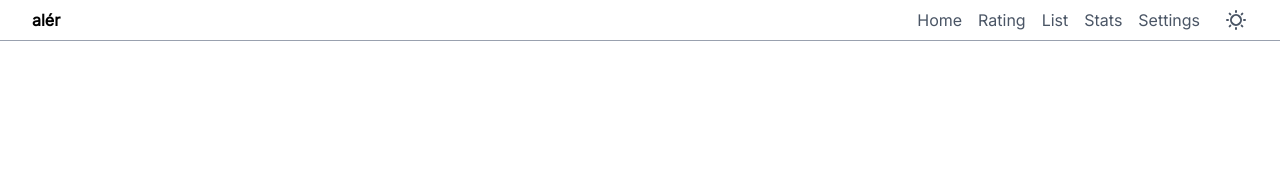
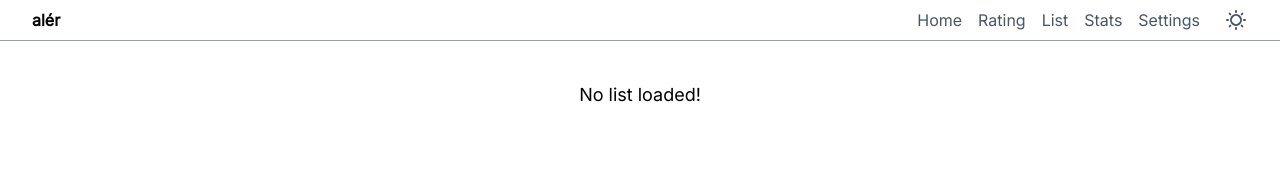
Before and after one commit to jumpyjacko/aler, a SvelteKit app: page /list in a window 1280 px wide. Shown: the top 171 px of the page. Built offline with nearby package versions, Linux system fonts and the light colour scheme.

Commit message:
add: no list notice on list page

```diff
--- a/src/routes/list/+page.svelte
+++ b/src/routes/list/+page.svelte
@@ -8,6 +8,7 @@
     import { resolve } from "$app/paths";
 
     let seriesList: Series[] | null = $state(null);
+    let loading: boolean = $state(true);
 
     onMount(async () => {
         await fetchData();
@@ -18,6 +19,8 @@
             seriesList = await getFilteredList();
         } catch (error) {
             console.error("Failed to fetch items:", error);
+        } finally {
+            loading = false;
         }
     }
 
@@ -27,6 +30,7 @@
     });
 </script>
 
+{#if !loading}
     {#if seriesList}
         <div
             class="flex w-full bottom-0 justify-center pt-4 px-2 bg-surface transition-colors duration-100"
@@ -44,4 +48,7 @@
                 <SeriesListEntry {...series} {index} />
             {/each}
         </div>
+    {:else}
+        <div class="text-lg w-full text-center mt-10">No list loaded!</div>
     {/if}
+{/if}
```
Lines whose indentation alone changed are shown as unchanged.
